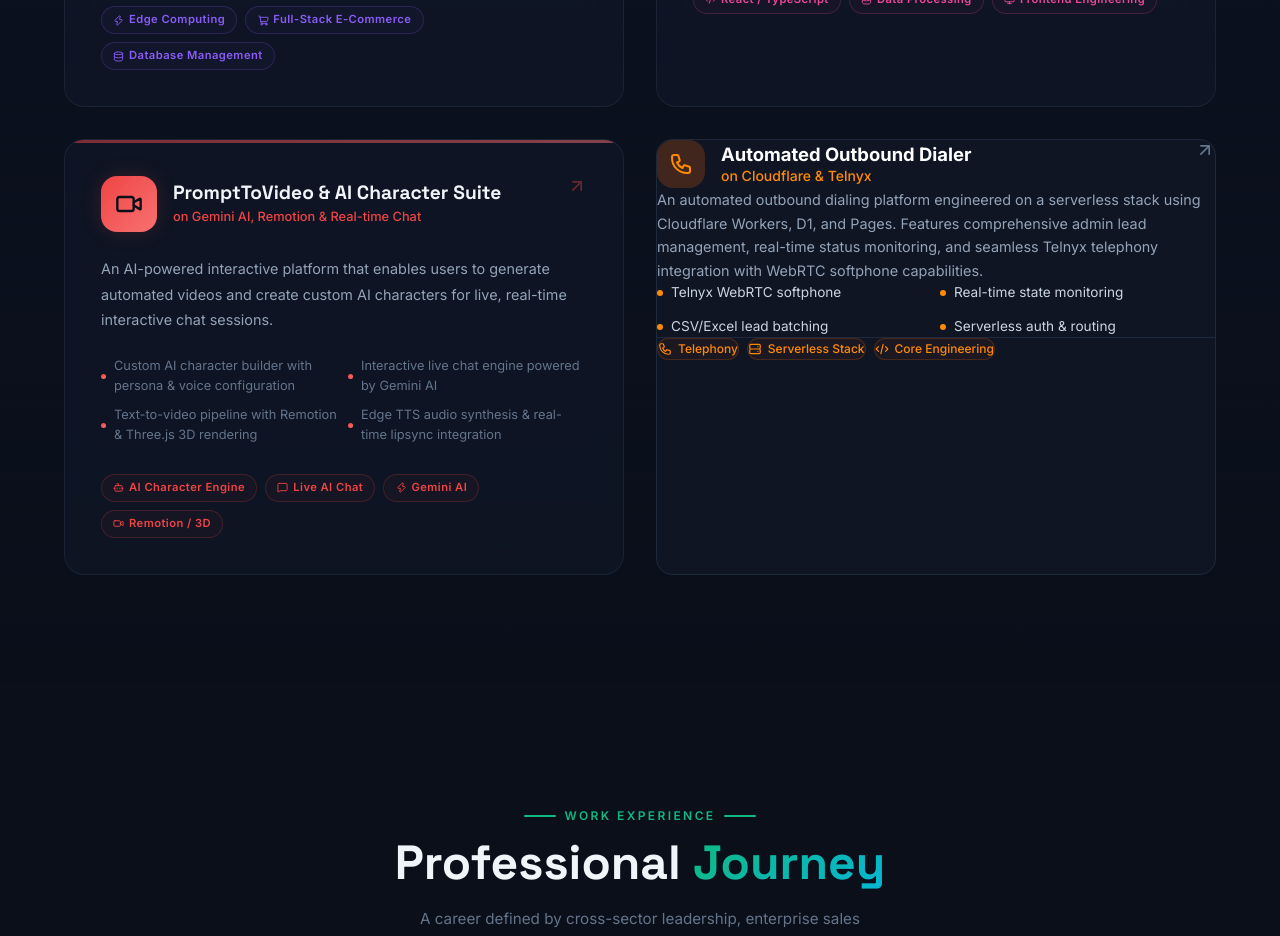
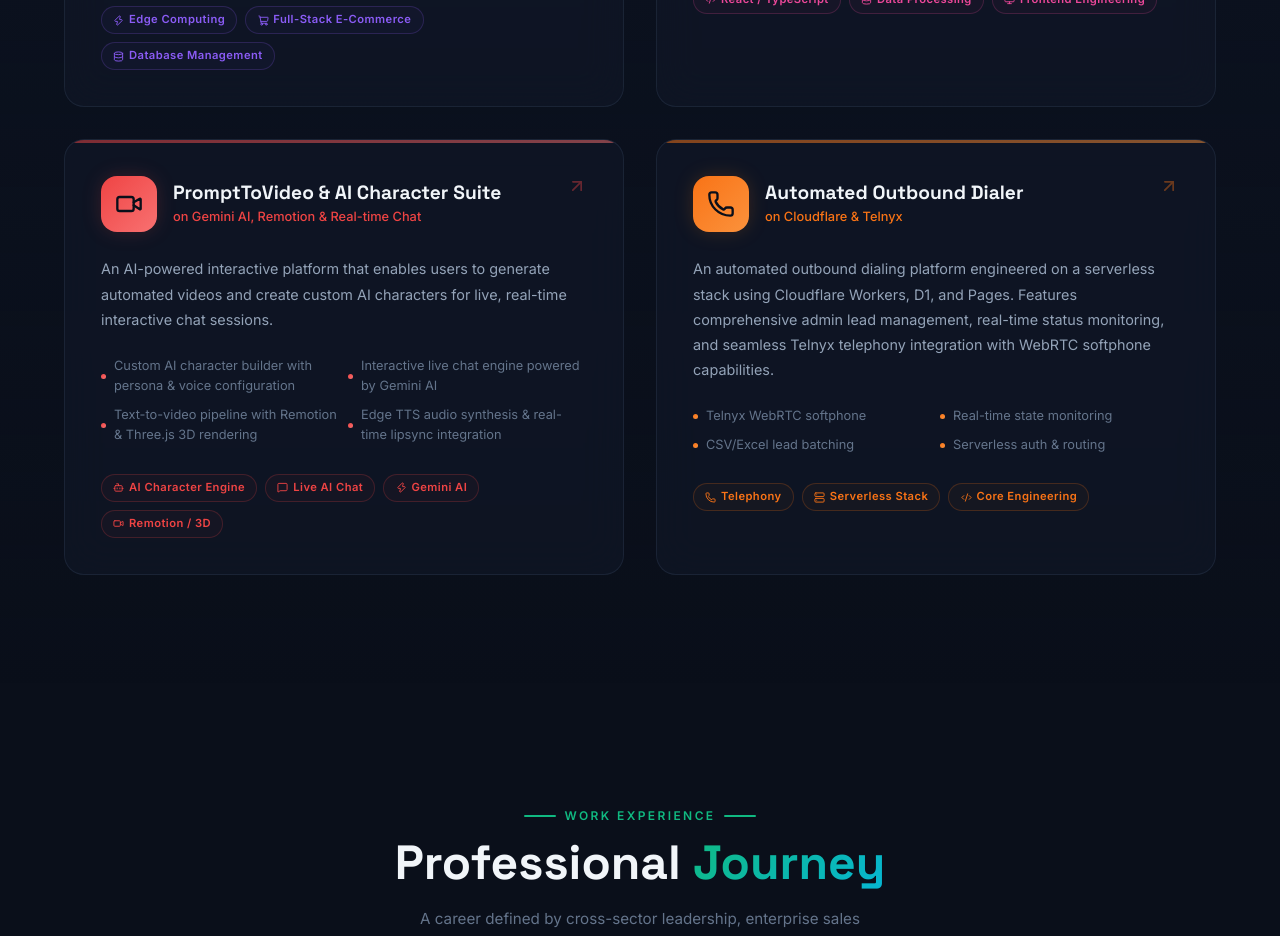
Before and after one commit to abdul-ahad-butt/my-portfolio, a React (Vite) app: page / in a window 1280 px wide. Shown: the part 3600-4536 px from the top of the page. Built offline with nearby package versions, Linux system fonts and the light colour scheme; no server answers.

Commit message:
fix: refactor NextGenDialCard into main Projects array for styling parity

```diff
--- a/src/components/NextGenDialCard.jsx
+++ /dev/null
@@ -1,68 +0,0 @@
-// NextGenDialCard.jsx
-export default function NextGenDialCard() {
-  return (
-    <div className="flex flex-col p-6 rounded-2xl bg-[#0f1523] border border-[#1e293b] hover:border-[#334155] transition-all w-full h-full">
-      <div className="flex justify-between items-start mb-5">
-        <div className="flex gap-4">
-          {/* Icon Container */}
-          <div className="w-12 h-12 rounded-2xl bg-orange-500/20 flex items-center justify-center text-orange-400 shrink-0">
-            <svg className="w-6 h-6" fill="none" stroke="currentColor" viewBox="0 0 24 24">
-              <path strokeLinecap="round" strokeLinejoin="round" strokeWidth={2} d="M3 5a2 2 0 012-2h3.28a1 1 0 01.948.684l1.498 4.493a1 1 0 01-.502 1.21l-2.257 1.13a11.042 11.042 0 005.516 5.516l1.13-2.257a1 1 0 011.21-.502l4.493 1.498a1 1 0 01.684.949V19a2 2 0 01-2 2h-1C9.716 21 3 14.284 3 6V5z" />
-            </svg>
-          </div>
-          <div className="flex flex-col justify-center">
-            <h3 className="text-[1.15rem] font-bold text-white leading-tight mb-1">Automated Outbound Dialer</h3>
-            <p className="text-sm font-medium text-orange-400">on Cloudflare & Telnyx</p>
-          </div>
-        </div>
-
-        {/* Link Arrow */}
-        <a href="https://github.com/abdul-ahad-butt/nextgendial-Dailer" target="_blank" rel="noopener noreferrer" className="text-[#64748b] hover:text-orange-400 transition-colors mt-1" aria-label="View NextGenDial Repository">
-          <svg className="w-5 h-5" fill="none" stroke="currentColor" viewBox="0 0 24 24">
-             <path strokeLinecap="round" strokeLinejoin="round" strokeWidth={2} d="M7 17L17 7M17 7H7M17 7v10" />
-          </svg>
-        </a>
-      </div>
-
-      <p className="text-[#94a3b8] text-[0.9rem] leading-relaxed mb-6">
-        An automated outbound dialing platform engineered on a serverless stack using Cloudflare Workers, D1, and Pages. Features comprehensive admin lead management, real-time status monitoring, and seamless Telnyx telephony integration with WebRTC softphone capabilities.
-      </p>
-
-      {/* Bullet Points */}
-      <div className="grid grid-cols-2 gap-y-3 gap-x-2 text-[0.85rem] text-[#cbd5e1] mb-6">
-        <div className="flex items-center gap-2">
-          <div className="w-1.5 h-1.5 rounded-full bg-orange-400 shrink-0"></div>
-          Telnyx WebRTC softphone
-        </div>
-        <div className="flex items-center gap-2">
-          <div className="w-1.5 h-1.5 rounded-full bg-orange-400 shrink-0"></div>
-          Real-time state monitoring
-        </div>
-        <div className="flex items-center gap-2">
-          <div className="w-1.5 h-1.5 rounded-full bg-orange-400 shrink-0"></div>
-          CSV/Excel lead batching
-        </div>
-        <div className="flex items-center gap-2">
-          <div className="w-1.5 h-1.5 rounded-full bg-orange-400 shrink-0"></div>
-          Serverless auth & routing
-        </div>
-      </div>
-
-      {/* Tags */}
-      <div className="flex flex-wrap gap-2 mt-auto pt-5 border-t border-[#1e293b]">
-        <span className="flex items-center gap-1.5 px-3 py-1 rounded-full border border-orange-500/20 text-[0.75rem] font-medium text-orange-400 bg-orange-500/5">
-          <svg className="w-3.5 h-3.5" fill="none" stroke="currentColor" viewBox="0 0 24 24"><path strokeLinecap="round" strokeLinejoin="round" strokeWidth={2} d="M3 5a2 2 0 012-2h3.28a1 1 0 01.948.684l1.498 4.493a1 1 0 01-.502 1.21l-2.257 1.13a11.042 11.042 0 005.516 5.516l1.13-2.257a1 1 0 011.21-.502l4.493 1.498a1 1 0 01.684.949V19a2 2 0 01-2 2h-1C9.716 21 3 14.284 3 6V5z" /></svg>
-          Telephony
-        </span>
-        <span className="flex items-center gap-1.5 px-3 py-1 rounded-full border border-orange-500/20 text-[0.75rem] font-medium text-orange-400 bg-orange-500/5">
-          <svg className="w-3.5 h-3.5" fill="none" stroke="currentColor" viewBox="0 0 24 24"><path strokeLinecap="round" strokeLinejoin="round" strokeWidth={2} d="M5 12h14M5 12a2 2 0 01-2-2V6a2 2 0 012-2h14a2 2 0 012 2v4a2 2 0 01-2 2M5 12a2 2 0 00-2 2v4a2 2 0 002 2h14a2 2 0 002-2v-4a2 2 0 00-2-2m-2-4h.01M17 16h.01" /></svg>
-          Serverless Stack
-        </span>
-        <span className="flex items-center gap-1.5 px-3 py-1 rounded-full border border-orange-500/20 text-[0.75rem] font-medium text-orange-400 bg-orange-500/5">
-          <svg className="w-3.5 h-3.5" fill="none" stroke="currentColor" viewBox="0 0 24 24"><path strokeLinecap="round" strokeLinejoin="round" strokeWidth={2} d="M10 20l4-16m4 4l4 4-4 4M6 16l-4-4 4-4" /></svg>
-          Core Engineering
-        </span>
-      </div>
-    </div>
-  );
-}
--- a/src/components/Projects.jsx
+++ b/src/components/Projects.jsx
@@ -1,6 +1,5 @@
 import { useState } from 'react';
 import { Cloud, Globe, ArrowUpRight, Server, Network, Code2, ShoppingCart, Bell, Smartphone, Activity, Palette, Zap, Database, Phone, Monitor, Video, Bot, MessageSquare } from 'lucide-react';
-import NextGenDialCard from './NextGenDialCard';
 
 const PROJECTS = [
   {
@@ -95,6 +94,19 @@ const PROJECTS = [
     features: ['Custom AI character builder with persona & voice configuration', 'Interactive live chat engine powered by Gemini AI', 'Text-to-video pipeline with Remotion & Three.js 3D rendering', 'Edge TTS audio synthesis & real-time lipsync integration'],
     accent: '#ef4444',
     accentAlt: '#f87171',
+  },
+  {
+    id: 'nextgendial',
+    icon: <Phone size={28} />,
+    iconBg: 'linear-gradient(135deg, #f97316, #fb923c)',
+    title: 'Automated Outbound Dialer',
+    subtitle: 'on Cloudflare & Telnyx',
+    description: 'An automated outbound dialing platform engineered on a serverless stack using Cloudflare Workers, D1, and Pages. Features comprehensive admin lead management, real-time status monitoring, and seamless Telnyx telephony integration with WebRTC softphone capabilities.',
+    tags: ['Telephony', 'Serverless Stack', 'Core Engineering'],
+    tagIcons: [<Phone size={11} />, <Server size={11} />, <Code2 size={11} />],
+    features: ['Telnyx WebRTC softphone', 'Real-time state monitoring', 'CSV/Excel lead batching', 'Serverless auth & routing'],
+    accent: '#f97316',
+    accentAlt: '#fb923c',
   }
 ];
 
@@ -248,7 +260,6 @@ export default function Projects() {
               </div>
             </div>
           ))}
-          <NextGenDialCard />
         </div>
       </div>
 
@@ -302,6 +313,7 @@ export default function Projects() {
               </p>
               <a
                 href={
+                  selectedProject.id === 'nextgendial' ? 'https://github.com/abdul-ahad-butt/nextgendial-Dailer' :
                   selectedProject.id === 'cloud-storage' ? 'https://sky-vault-drive.base44.app' :
                   selectedProject.id === 'vpn-simulator' ? 'https://346ed908-a4db-40fd-9b60-13042c1e6a92-00-hc0jd3d6laew.picard.replit.dev/vortex-vpn/login' :
                   selectedProject.id === 'cocora-delights' ? 'https://cocoradelights.com/' :
```
